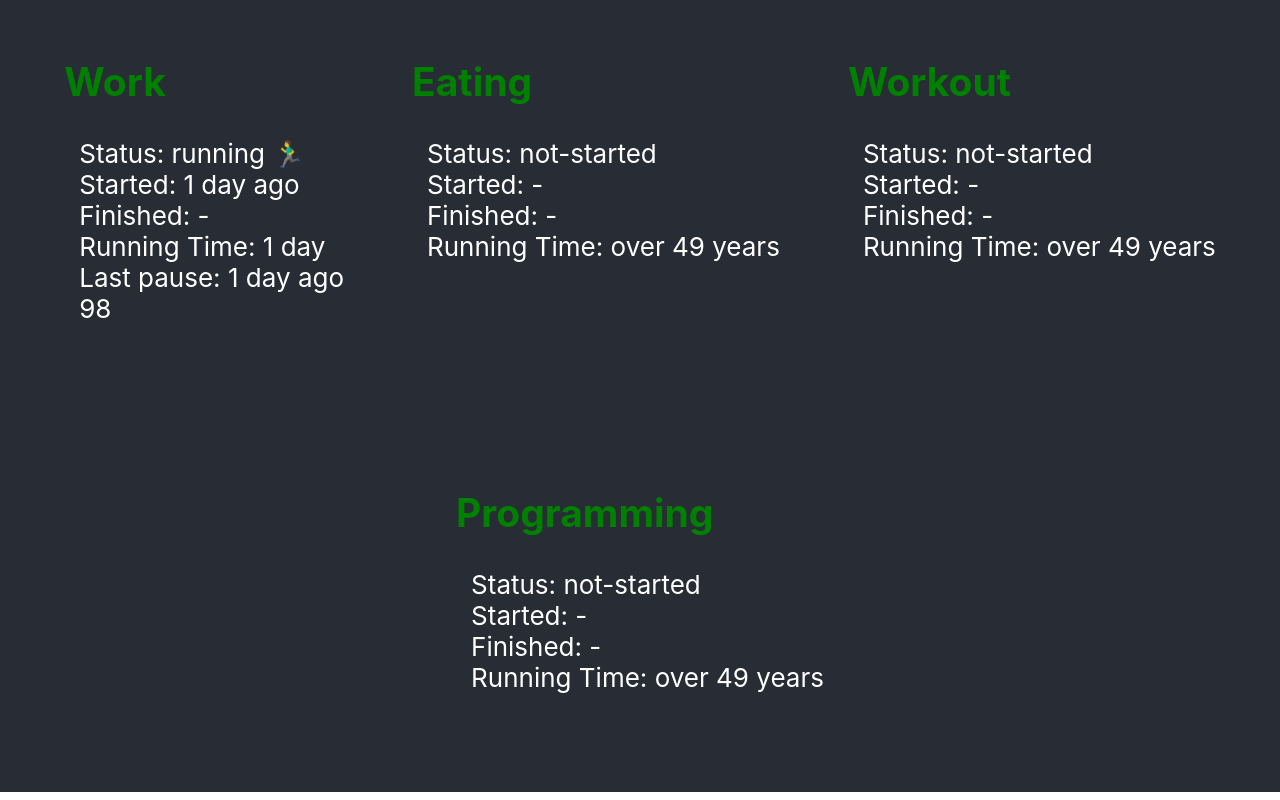
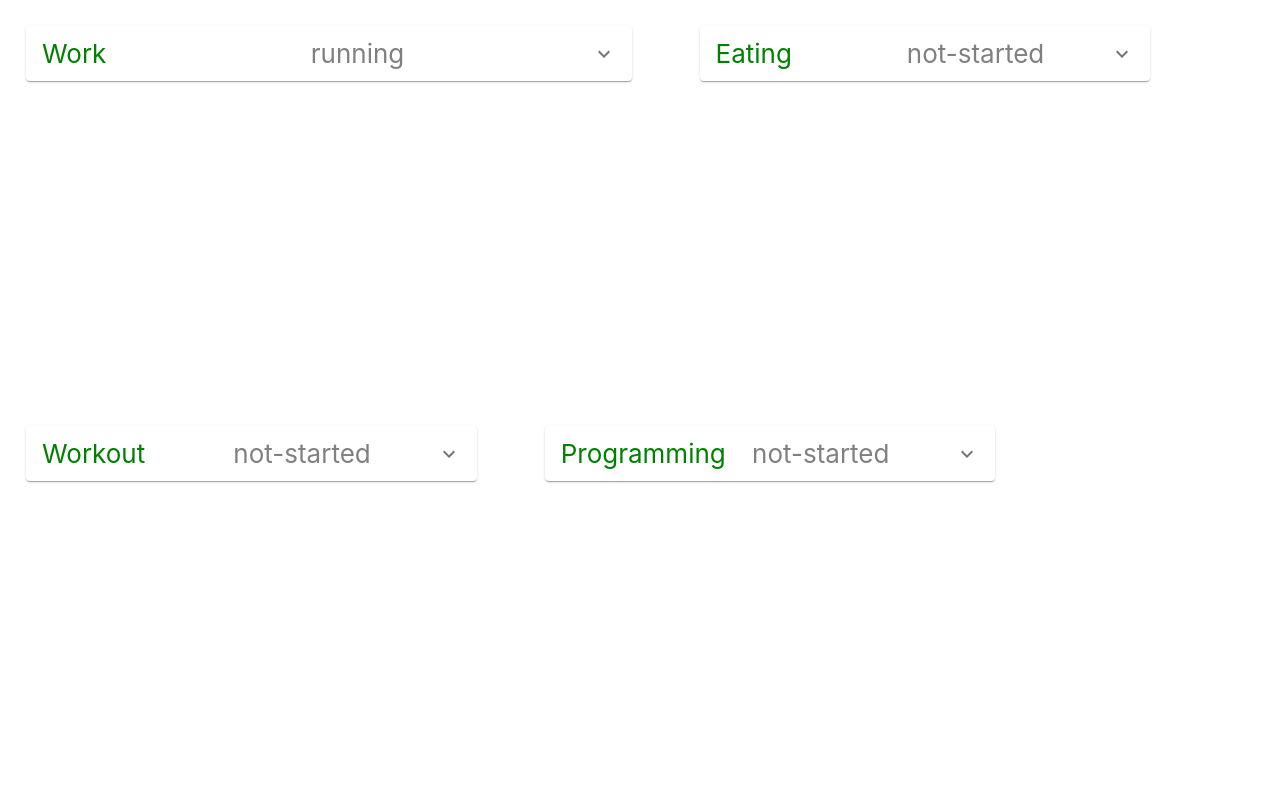
Before and after one commit to danielo515/tasker-js, a React (Vite) app: page / in a window 1280 px wide. Built offline with nearby package versions, Linux system fonts and the light colour scheme.

Commit message:
feat: collapse tasks

```diff
--- a/package.json
+++ b/package.json
@@ -43,6 +43,7 @@
   },
   "dependencies": {
     "@material-ui/core": "^4.0.0",
+    "@material-ui/icons": "^4.0.0",
     "date-fns": "^1.30.1",
     "react": "^16.8.6",
     "react-dom": "^16.8.6",
--- a/src/dashboard/App.css
+++ b/src/dashboard/App.css
@@ -1,14 +1,8 @@
-.App {
-  text-align: center;
-}
-
 .App-header {
-  background-color: #282c34;
+  /* background-color: #282c34; */
   min-height: 100vh;
-  justify-content: center;
   /* font-size: 1rem; */
   font-size: calc(10px + 2vmin);
-  color: white;
 }
 
 .App-link {
--- a/src/dashboard/Task.js
+++ b/src/dashboard/Task.js
@@ -5,6 +5,10 @@ import styled from 'styled-components';
 import { calculateRunningTime } from '../timeUtils';
 import { mapInPairs } from '../util/mapInPairs';
 import { getTaskStatus } from '../tasks';
+import ExpansionPanel from '@material-ui/core/ExpansionPanel';
+import ExpansionPanelDetails from '@material-ui/core/ExpansionPanelDetails';
+import ExpansionPanelSummary from '@material-ui/core/ExpansionPanelSummary';
+import ExpandMoreIcon from '@material-ui/icons/ExpandMore';
 
 const Root = styled.div`
     display: flex;
@@ -14,46 +18,63 @@ const Root = styled.div`
 `;
 const Row = styled.p`
   padding: 0 0 0 15px;
+  flex-basis: 33.33%;
   margin: 0;
 `;
 
-const Header = styled.h2`
+const Header = styled.span`
     text-transform: capitalize;
     color: green;
 `;
 
-const statusEmoji = {
-    stopped:'🛑',
-    paused:'☕️',
-    running:'🏃‍♂️',
-    'not-started':null,
-};
+const SecondaryHeader = styled.span`
+  color: grey;
+`;
+
+const Colum = styled.span`
+  flex-basis: 50%;
+`;
 
 export const Task = ({ startedAt, stoppedAt, pauses, title }) => {
 
-    const runningTime = calculateRunningTime(startedAt, stoppedAt, pauses);
-    const status = getTaskStatus({startedAt, stoppedAt, pauses});
+    const runningTime = startedAt ? calculateRunningTime(startedAt, stoppedAt, pauses) : '-';
+    const status = getTaskStatus({ startedAt, stoppedAt, pauses });
     const lastPause = pauses.length ? distanceInWordsToNow(pauses[pauses.length - 1]) : null;
     const now = Date.now();
-    const computedPauses =  mapInPairs((a = now, b = now) => differenceInMinutes(a, b) )(pauses);
+    const computedPauses = mapInPairs((a = now, b = now) => differenceInMinutes(a, b))(pauses);
     return (
         <Root>
+            <ExpansionPanel>
+                <ExpansionPanelSummary
+                    expandIcon={<ExpandMoreIcon />}
+                    aria-controls="panel1c-content"
+                >
+                    <Colum>
                         <Header>{title}</Header>
-            <Row> Status: {status} {statusEmoji[status]}</Row>
-            <Row> Started: { startedAt ? distanceInWordsToNow(startedAt) + ' ago' : '-'}</Row>
+                    </Colum>
+                    <Colum>
+                        <SecondaryHeader> {status} </SecondaryHeader>
+                    </Colum>
+                </ExpansionPanelSummary>
+                <ExpansionPanelDetails>
+                    <Row> Started: {startedAt ? distanceInWordsToNow(startedAt) + ' ago' : '-'}</Row>
                     <Row> Finished: {stoppedAt ? distanceInWordsToNow(stoppedAt) : '-'} </Row>
-            <Row> Running Time: {runningTime} </Row>
+                    <Row> Running: {runningTime} </Row>
+                </ExpansionPanelDetails>
+                <ExpansionPanelDetails>
                     {lastPause &&
                         <Row> Last pause: {lastPause} ago </Row>
                     }
-            <Row> { computedPauses .join(' |-| ') } </Row>
+                    <Row> {computedPauses.join(' |-| ')} </Row>
+                </ExpansionPanelDetails>
+            </ExpansionPanel>
         </Root>
     );
 };
 
-Task.propTypes={
-    startedAt:PropTypes.string.number,
-    stoppedAt:PropTypes.string.number,
-    pauses:PropTypes.arrayOf(PropTypes.number),
-    title:PropTypes.string.isRequired,
+Task.propTypes = {
+    startedAt: PropTypes.string.number,
+    stoppedAt: PropTypes.string.number,
+    pauses: PropTypes.arrayOf(PropTypes.number),
+    title: PropTypes.string.isRequired,
 };
```
Also changed, not shown: 1 other file (tests, documents, lock files or other folders). Lines whose indentation alone changed are shown as unchanged.
